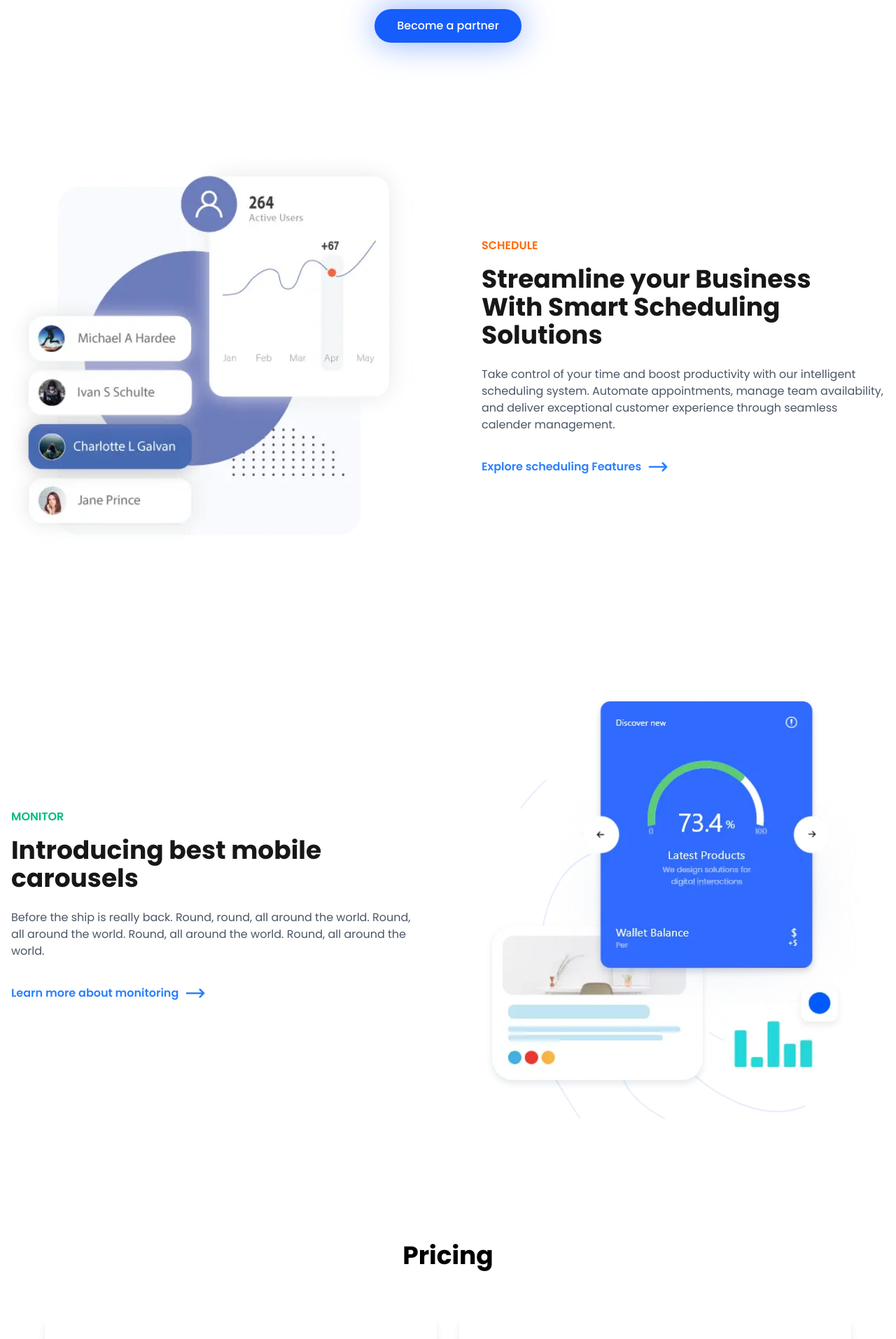
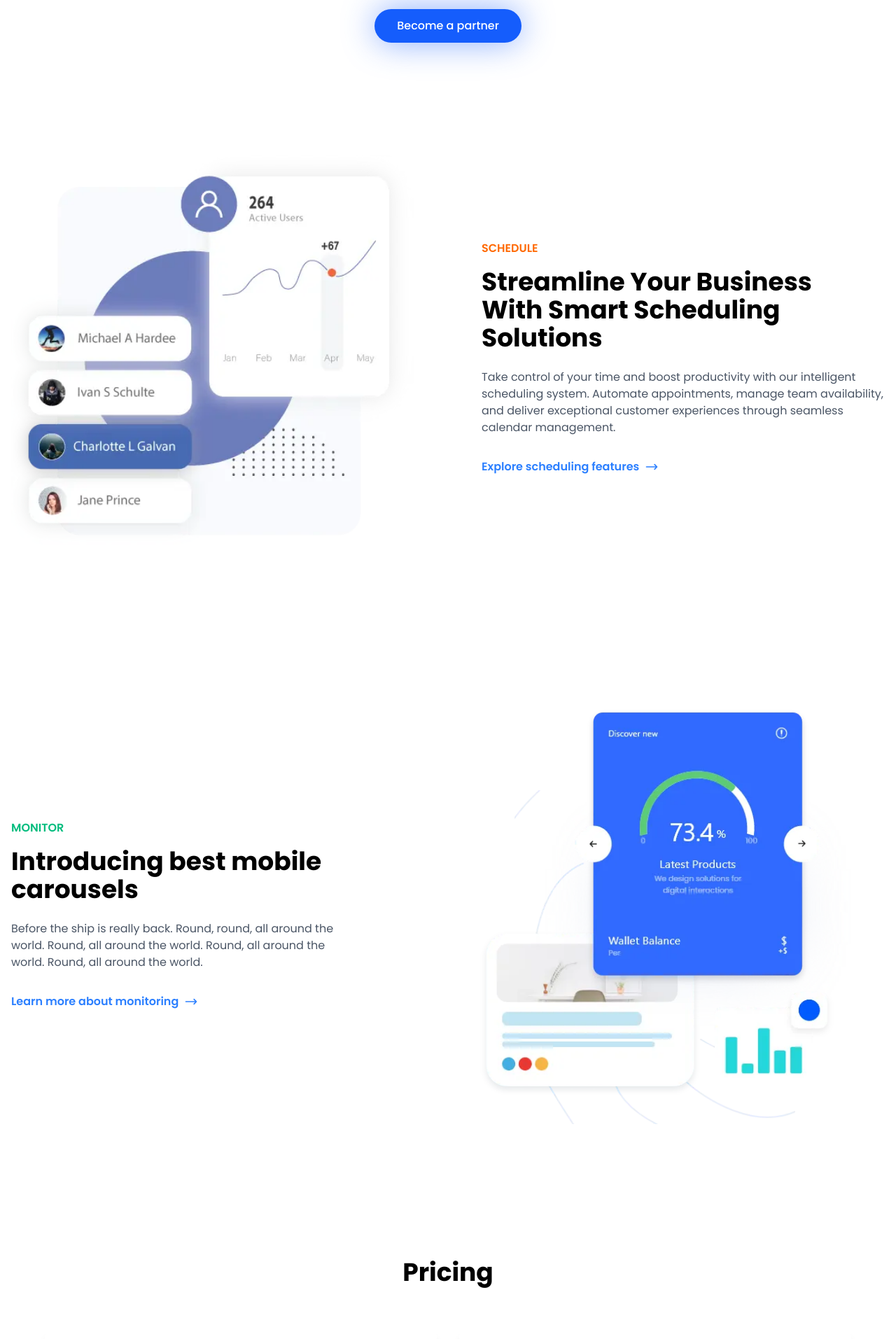
Before and after one commit to Niel22/landing-page, a React (Vite) app: page / in a window 1280 px wide. Shown: the part 1860-3773 px from the top of the page at 70% size. Built offline with nearby package versions, Linux system fonts and the light colour scheme.

Commit message:
Deployed

```diff
--- a/src/components/Features.jsx
+++ b/src/components/Features.jsx
@@ -1,4 +1,5 @@
-import React from 'react'
+import { motion } from 'framer-motion';
+import { fadeIn, textVariant } from '../utils/motion';
 
 const Features = () => {
     const features = [
@@ -23,16 +24,26 @@ const Features = () => {
     ]
   return (
     <div className='max-w-7xl mx-auto py-16 px-4'>
-        <div className='w-full text-center mb-10'>
+        <motion.div
+            variants={textVariant(0.3)}
+            initial="hidden"
+            whileInView="show"
+          viewport={{ once: true }}
+        className='w-full text-center mb-10'>
             <h2 className='text-3xl text-gray-900 font-bold mb-3'>How can we help your business?</h2>
             <p className='text-gray-600'>When you resell besnik, you build trust and increase</p>
-        </div>
+        </motion.div>
 
         <div className='grid grid-cols-1 sm:grid-cols-3 gap-8'>
             {features.map((
                 feature, index
             ) => (
-                <div key={index} className='flex flex-col justify-center items-center p-6 text-center'>
+                <motion.div
+                    variants={fadeIn("up", 0.4 * (index + 1))}
+                    initial="hidden"
+                    whileInView="show"
+                    viewport={{ once: true }}
+                key={index} className='flex flex-col justify-center items-center p-6 text-center'>
                     <div className='w-24 h-24 rounded-full mb-6 flex items-center justify-center' style={{
                         backgroundColor: index === 0 ? '#f1eff0' : index === 1 ? '#fee7e7' : '#fff3e4'
                      }}>
@@ -41,18 +52,24 @@ const Features = () => {
 
                     <h3 className='text-2xl text-gray-900 font-medium mb-3'>{feature.title}</h3>
                     <p className='text-gray-500'>{feature.description}</p>
-                </div>
+                </motion.div>
             ))}
         </div>
 
 
         <div className='text-center mt-12'>
-            <button className='bg-blue-600 text-white px-8 py-3 rounded-full font-medium hover:bg-blue-700 transition-colors relative'>
+            <motion.button
+                variants={fadeIn("up", 0.6)}
+                initial="hidden"
+                whileInView="show"
+                whileHover={{ scale: 1.02 }}
+                whileTap={{ scale: 0.98 }}
+            className='bg-blue-600 text-white px-8 py-3 rounded-full font-medium hover:bg-blue-700 transition-colors relative'>
                 Become a partner
                 <div className='absolute -z-10 w-full h-full rounded-full bg-blue-600/50 blur-xl top-0 left-0'>
 
                 </div>
-            </button>
+            </motion.button>
         </div>
     </div>
   )
--- a/src/components/Monitor.jsx
+++ b/src/components/Monitor.jsx
@@ -1,28 +1,82 @@
 import { HiOutlineArrowNarrowRight } from "react-icons/hi";
 import monitor from "../assets/monitor-card.webp";
+import { fadeIn, textVariant } from "../utils/motion";
+import { motion } from 'framer-motion';
 
 const Monitor = () => {
   return (
-    <div className='max-w-7xl mx-auto px-4 py-16 md:py-24'>
-        <div className='flex flex-col md:flex-row items-center justify-between gap-12 md:gap-24'>
-            <div className='md:w-1/2 w-full'>
-                <p className='text-emerald-500 font-semibold'>MONITOR</p>
-                <h2 className='text-3xl md:text-4xl font-bold text-neutral-900 mt-4 mb-6'>
-                    Introducing best mobile <br /> carousels
-                </h2>
-                <p className='text-gray-600 mb-8'>Before the ship is really back. Round, round, all around the world. Round, all around the world. Round, all around the world. Round, all around the world.</p>
-                <a href="#" className='text-blue-500 font-semibold flex items-center gap-2 hover:gap-4 transition-all'>
-                    Learn more about monitoring
-                        <HiOutlineArrowNarrowRight className='size-8' />
-                </a>
-            </div>
+    <motion.div
+        variants={fadeIn('up', 0.2)}
+        initial="hidden"
+        whileInView="show"
+        viewport={{ once: true }}
+    className='max-w-7xl mx-auto px-4 py-16 md:py-24'>
+        <div className="flex flex-col md:flex-row items-center gap-12">
+            {/* Left side - Content */}
+            <motion.div
+            variants={fadeIn('right', 0.3)}
+            className="w-full md:w-1/2"
+            >
+            <motion.span
+                variants={fadeIn('up', 0.4)}
+                className="text-emerald-500 font-semibold"
+            >
+                MONITOR
+            </motion.span>
+            <motion.h2
+                variants={textVariant(0.5)}
+                className="text-3xl md:text-4xl font-bold text-navy-900 mt-4 mb-6 md:w-4/5"
+            >
+                Introducing best mobile carousels
+            </motion.h2>
+            <motion.p
+                variants={fadeIn('up', 0.6)}
+                className="text-gray-600 mb-8 md:w-4/5"
+            >
+                Before the ship is really back. Round, round, all around the world. Round, all around the world. Round, all around the world. Round, all around the world.
+            </motion.p>
+            <motion.a
+                variants={fadeIn('up', 0.7)}
+                href="#"
+                className="text-blue-500 font-semibold flex items-center gap-2 hover:gap-4 transition-all"
+            >
+                Learn more about monitoring
+                <motion.svg
+                variants={fadeIn('left', 0.8)}
+                className="w-5 h-5"
+                fill="none"
+                stroke="currentColor"
+                viewBox="0 0 24 24"
+                >
+                <path
+                    strokeLinecap="round"
+                    strokeLinejoin="round"
+                    strokeWidth={2}
+                    d="M17 8l4 4m0 0l-4 4m4-4H3"
+                />
+                </motion.svg>
+            </motion.a>
+            </motion.div>
 
-            <div className='md:w-1/2 w-full'>
-                <img src={monitor} alt="Schedule Img" className='w-full h-auto' />
-            </div>
-
+            {/* Right side - Swiper with background */}
+            <motion.div
+            variants={fadeIn('left', 0.3)}
+            className="w-full md:w-1/2 relative"
+            >
+            <motion.div
+                variants={fadeIn('up', 0.4)}
+                className="p-4"
+            >
+                <motion.img
+                variants={fadeIn('up', 0.5)}
+                src={monitor}
+                alt="Dashboard statistics"
+                className="w-full h-auto rounded-lg"
+                />
+            </motion.div>
+            </motion.div>
         </div>
-    </div>
+    </motion.div>
   )
 }
 
--- a/src/components/Purpose.jsx
+++ b/src/components/Purpose.jsx
@@ -1,4 +1,5 @@
-import React from 'react'
+import { motion } from 'framer-motion';
+import { fadeIn } from '../utils/motion';
 
 const Purpose = () => {
 
@@ -20,20 +21,30 @@ const features = [
     <div id='about' className='w-full bg-gray-50 py-16 px-4 sm:px-6 md:px-8'>
       <div className='max-w-6xl mx-auto '>
         <div className='grid md:grid-cols-3 grid-cols-1 '>
-            <div className=''>
+            <motion.div
+              variants={fadeIn("right", 0.3)}
+              initial="hidden"
+              whileInView="show"
+              viewport={{ once: true }}
+            className=''>
                 <p className='text-sm text-purple-600 font-medium mb-2'>ACHIEVE MORE</p>
                 <h2 className='text-3xl md:w-4/5 w-full md:text-4xl font-bold text-gray-900'>Purpose of a convoy is to keep your team</h2>
-            </div>
+            </motion.div>
 
             <div className='flex flex-col md:flex-row mt-10 gap-8 md:mt-0 md:col-span-2'>
                 {features.map((feature, index) => (
-                    <div key={index} className='flex justify-center items-start'>
+                    <motion.div
+                      variants={fadeIn("left", 0.3 * (index + 1))}
+                      initial="hidden"
+                      whileInView="show"
+                      viewport={{ once: true }}
+                    key={index} className='flex justify-center items-start'>
                         <div className='p-3'>{feature.icon}</div>
                         <div>
                             <h3 className='text-xl mb-2 font-bold'>{feature.title}</h3>
                             <p className='text-gray-600'>{feature.description}</p>
                         </div>
-                    </div>
+                    </motion.div>
                 ))}
             </div>
         </div>
--- a/src/components/Schedule.jsx
+++ b/src/components/Schedule.jsx
@@ -1,27 +1,77 @@
 import { HiOutlineArrowNarrowRight } from 'react-icons/hi';
 import schedule from '../assets/stats.webp';
+import { fadeIn, textVariant } from '../utils/motion';
+import { motion } from 'framer-motion';
 
 const Schedule = () => {
   return (
-    <div className='max-w-7xl mx-auto px-4 py-16 md:py-24'>
-      <div className='flex flex-col md:flex-row items-center justify-between gap-12 md:gap-24'>
-        <div className='md:w-1/2 w-full'>
-            <img src={schedule} alt="Schedule Img" className='w-full h-auto' />
-        </div>
+    <motion.div
+      variants={fadeIn('up', 0.2)}
+      initial="hidden"
+      whileInView="show"
+    className='max-w-7xl mx-auto px-4 py-16 md:py-24'>
+      <div className="flex flex-col md:flex-row items-center justify-between gap-12 md:gap-24">
+        {/* Left side - Image */}
+        <motion.div
+          variants={fadeIn('right', 0.3)}
+          className="w-full md:w-1/2"
+        >
+          <motion.img
+            variants={fadeIn('up', 0.4)}
+            src={schedule}
+            alt="Statistics dashboard"
+            className="w-full h-auto"
+          />
+        </motion.div>
 
-        <div className='md:w-1/2 w-full'>
-            <p className='text-orange-500 font-semibold'>SCHEDULE</p>
-            <h2 className='text-3xl md:text-4xl font-bold text-neutral-900 mt-4 mb-6'>
-                Streamline your Business  <br /> With Smart Scheduling Solutions
-            </h2>
-            <p className='text-gray-600 mb-8'>Take control of your time and boost productivity with our intelligent scheduling system. Automate appointments, manage team availability, and deliver exceptional customer experience through seamless calender management.</p>
-            <a href="#" className='text-blue-500 font-semibold flex items-center gap-2 hover:gap-4 transition-all'>
-                Explore scheduling Features
-                 <HiOutlineArrowNarrowRight className='size-8' />
-            </a>
-        </div>
+        {/* Right side - Content */}
+        <motion.div
+          variants={fadeIn('left', 0.3)}
+          className="w-full md:w-1/2"
+        >
+          <motion.span
+            variants={fadeIn('up', 0.4)}
+            className="text-orange-500 font-semibold"
+          >
+            SCHEDULE
+          </motion.span>
+          <motion.h2
+            variants={textVariant(0.5)}
+            className="text-3xl md:text-4xl font-bold text-navy-900 mt-4 mb-6"
+          >
+            Streamline Your Business <br />
+            With Smart Scheduling Solutions
+          </motion.h2>
+          <motion.p
+            variants={fadeIn('up', 0.6)}
+            className="text-gray-600 mb-8"
+          >
+            Take control of your time and boost productivity with our intelligent scheduling system. Automate appointments, manage team availability, and deliver exceptional customer experiences through seamless calendar management.
+          </motion.p>
+          <motion.a
+            variants={fadeIn('up', 0.7)}
+            href="#"
+            className="text-blue-500 font-semibold flex items-center gap-2 hover:gap-4 transition-all"
+          >
+            Explore scheduling features
+            <motion.svg
+              variants={fadeIn('left', 0.8)}
+              className="w-5 h-5"
+              fill="none"
+              stroke="currentColor"
+              viewBox="0 0 24 24"
+            >
+              <path
+                strokeLinecap="round"
+                strokeLinejoin="round"
+                strokeWidth={2}
+                d="M17 8l4 4m0 0l-4 4m4-4H3"
+              />
+            </motion.svg>
+          </motion.a>
+        </motion.div>
       </div>
-    </div>
+    </motion.div>
   )
 }
 
```
Also changed, not shown: src/components/Hero.jsx (+9 -1 lines), src/components/Service.jsx (+98 -33 lines).
